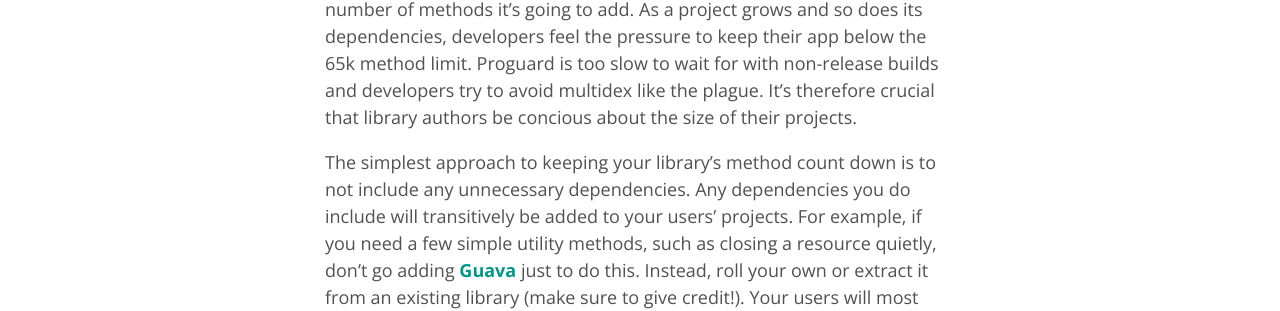
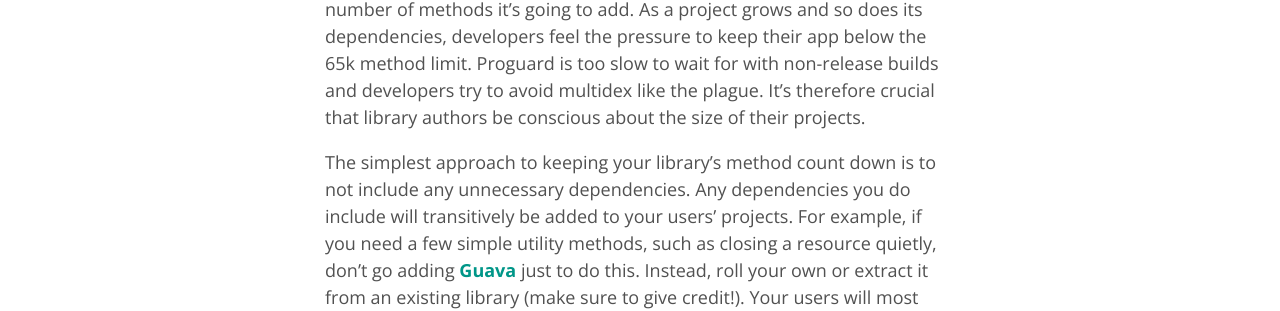
Before and after one commit to jpetitto/jpetitto.github.io, a Jekyll site: the page built from index.html, in a window 1280 px wide and 900 px high. Shown: the part 339-650 px from the top of the window. Built offline with Jekyll 4.4.1, drawn with Linux system fonts in a browser that asks for light colours; the list of posts is cut into pages by our own code; some of the changed lines change nothing that is shown; some of the changed text lies outside the part shown.

Commit message:
Fix typos in blog post

```diff
--- a/_posts/2015-12-23-android-lib-dependency-management.md
+++ b/_posts/2015-12-23-android-lib-dependency-management.md
@@ -5,13 +5,13 @@
 permalink: android-lib-dependency-management
 ---
 
-<!-- excerpt.start -->When Android developers choose a library for their project, they aren't merely looking for things such as features, usability, performance, documentation and support. They also care how large the library is and the number of methods it's going to add. As a project grows and so does its dependencies, developers feel the pressure to keep their app below the 65k method limit. Proguard is too slow to wait for with non-release builds and developers try to avoid multidex like the plague. It's therefore crucial that library authors be concious about the size of their projects.
+<!-- excerpt.start -->When Android developers choose a library for their project, they aren't merely looking for things such as features, usability, performance, documentation and support. They also care how large the library is and the number of methods it's going to add. As a project grows and so does its dependencies, developers feel the pressure to keep their app below the 65k method limit. Proguard is too slow to wait for with non-release builds and developers try to avoid multidex like the plague. It's therefore crucial that library authors be conscious about the size of their projects.
 
 The simplest approach to keeping your library's method count down is to not include any unnecessary dependencies. Any dependencies you do include will transitively be added to your users' projects. For example, if you need a few simple utility methods, such as closing a resource quietly, don't go adding [Guava](https://github.com/google/guava) just to do this. Instead, roll your own or extract it from an existing library (make sure to give credit!). Your users will most definitely appreciate the exclusion of over 14k methods when you only needed a few.<!-- excerpt.end -->
 
 That's not to say you should always avoid using external libraries; you just need to be smart about it. Don't go out of your way to write an HTTP client when such libraries already exist. You'll just end up wasting time that could be better spent improving your own library.
 
-Beyond simply deciding which libraries to include, there are a few strategies you can employ to help keep your libary lean. One such strategy is to use the `provided` scope when declaring dependencies. This is part of the Android build system in gradle. As opposed to `compile`, the `provided` scope only includes a dependency at compile time. This means that the dependency will not be packaged with the APK when users build their projects. Users will need to explicitly declare the dependency themselves in their app's `build.gradle` for it to be available at runtime.
+Beyond simply deciding which libraries to include, there are a few strategies you can employ to help keep your library lean. One such strategy is to use the `provided` scope when declaring dependencies. This is part of the Android build system in gradle. As opposed to `compile`, the `provided` scope only includes a dependency at compile time. This means that the dependency will not be packaged with the APK when users build their projects. Users will need to explicitly declare the dependency themselves in their app's `build.gradle` for it to be available at runtime.
 
 *Note: there is a also a `package` scope which does the opposite of `provided`. It gets packaged with the APK but is not available at compile time.*
 
@@ -54,7 +54,7 @@
 
 This approach is good if the tradeoff between performance and size is significant. In the case where the fallback implementation requires greater effort to use (such as with JSON parsing), I'd recommend going with the external library first to help save time and then consider adding the fallback implementation in a later release.
 
-I mentioned earlier that you should be wise about which features to include in your library. If a feature isn't going to be needed by nearly all of your users, then it's probably best not to include it. This makes the first approach of using an optional dependency much less warrented. Revisiting Retrofit as an example, it no longer provides the ability to consume REST calls reactively as part of its core library in the [2.x release](http://square.github.io/retrofit/). Instead, this functionality has been moved to a separate module and published as its own maven artifact.
+I mentioned earlier that you should be wise about which features to include in your library. If a feature isn't going to be needed by nearly all of your users, then it's probably best not to include it. This makes the first approach of using an optional dependency much less warranted. Revisiting Retrofit as an example, it no longer provides the ability to consume REST calls reactively as part of its core library in the [2.x release](http://square.github.io/retrofit/). Instead, this functionality has been moved to a separate module and published as its own maven artifact.
 
 Likewise, different response converters have been split into their own dependencies as well. For example, Retrofit users that need to convert a JSON response and already rely on Gson can add the following dependency to their `build.gradle` file:
 
@@ -66,4 +66,4 @@
 
 Those that use a different JSON library like [Jackson](http://wiki.fasterxml.com/JacksonHome) or need to parse a different data format such as XML or protocol buffers, can do so and not be burdened by the extra dependencies that would be needed to serve all of Retrofit's users. Just as important, the core library isn't muddied up by these additional features and can remain focused on the primary issues it's meant to solve.
 
-If you find yourself writing a library that Android deverlopers will use, keep some of these strategies in mind when designing it. Consider the size of your library not merely as an attribute, but as a feature. Your users will certainly appreciate you for it!
+If you find yourself writing a library that Android developers will use, keep some of these strategies in mind when designing it. Consider the size of your library not merely as an attribute, but as a feature. Your users will certainly appreciate you for it!
```
